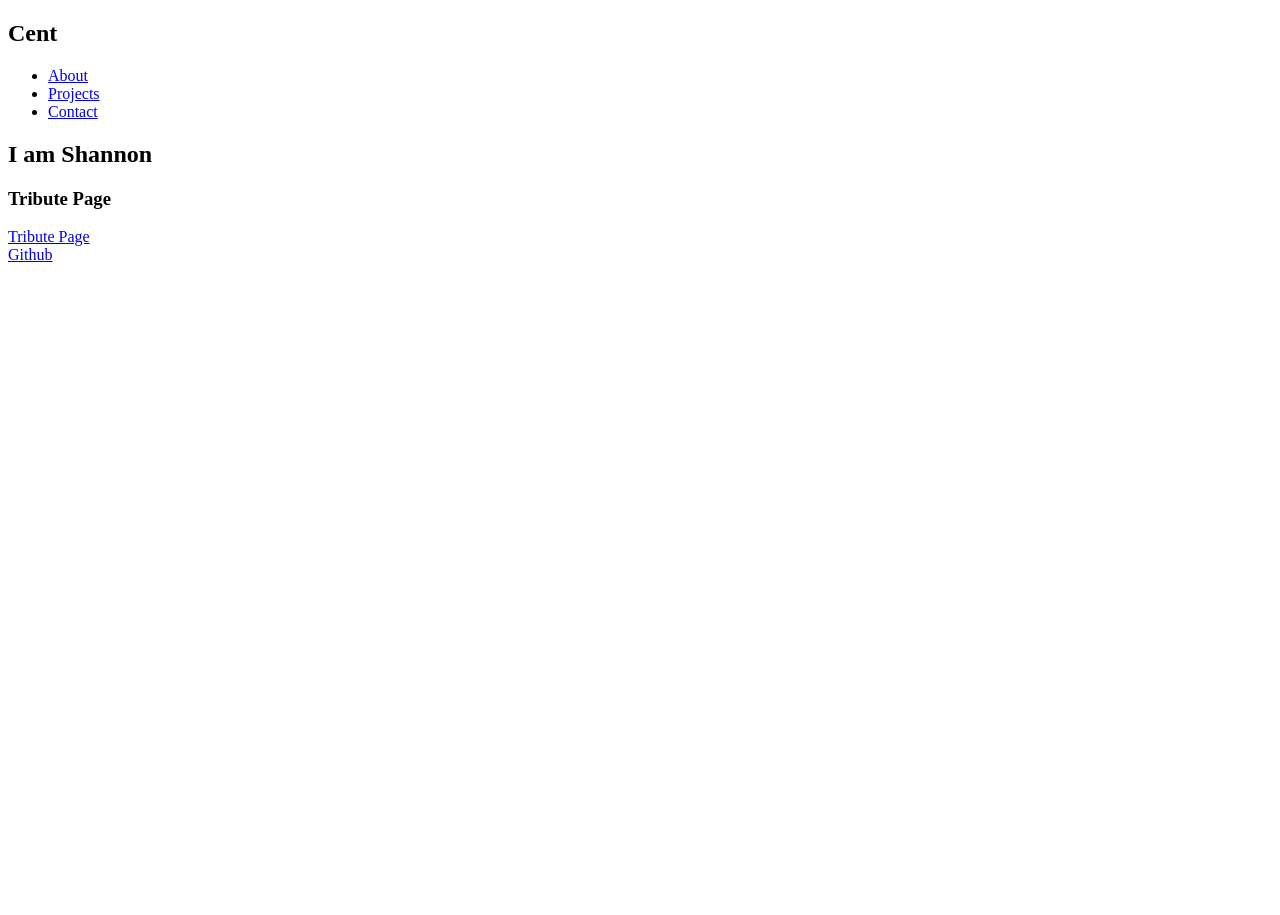
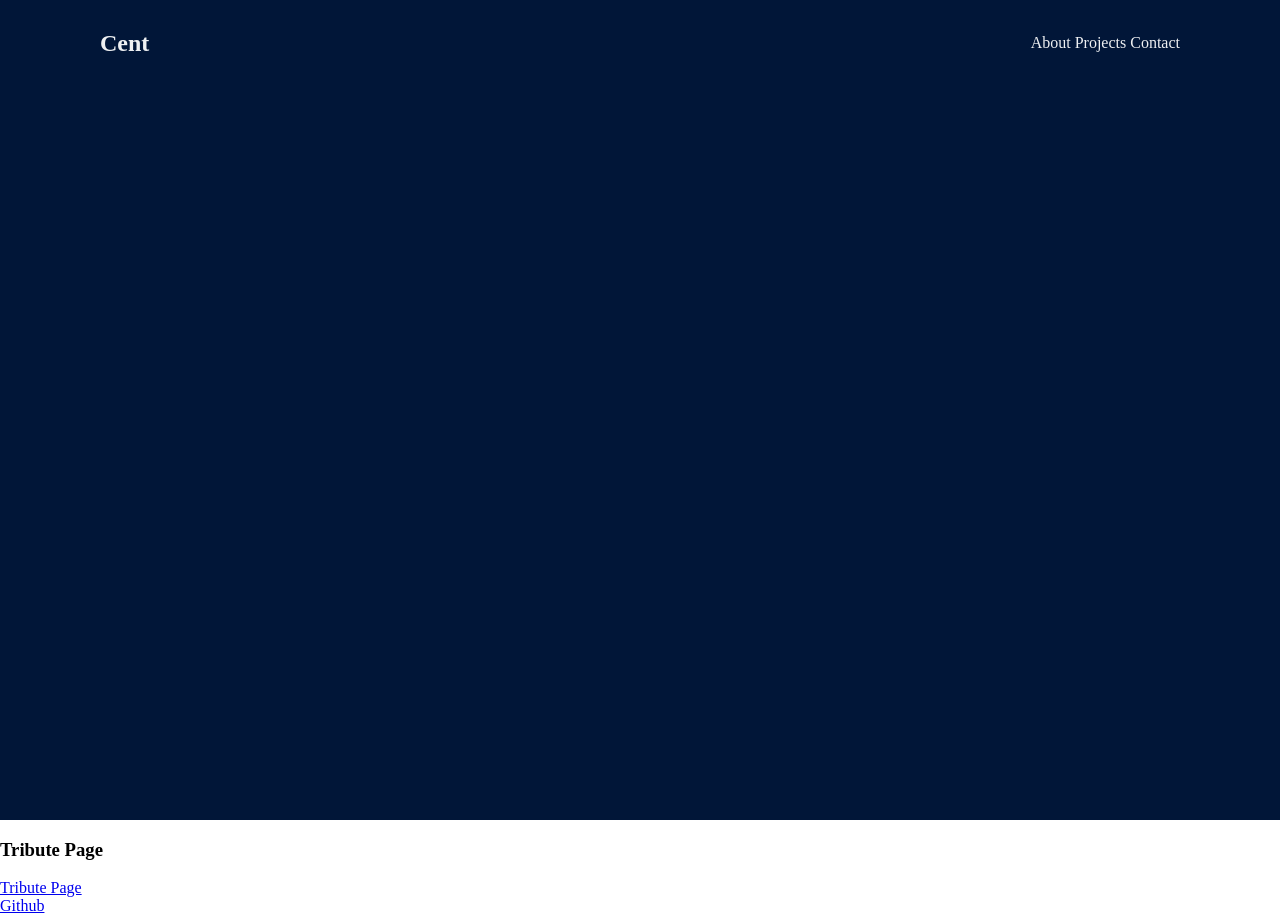
Before and after one commit to centanomics/portfolio-old, a plain HTML site: page index.html in a window 1280 px wide. Before the commit the page ends 800 px from the top, so only its background shows below. Drawn offline with Linux system fonts and the light colour scheme.

Commit message:
finished all but one FCC tests

```diff
--- a/css/main.css
+++ b/css/main.css
@@ -0,0 +1,41 @@
+:root {
+  --dark-text: #141414;
+  --light-text: #eef0f2;
+  --main-color: #011638;
+  --active-color: #eec643;
+  --accent-color: #0d21a1;
+}
+
+body {
+  margin: 0;
+}
+
+#navbar {
+  position: fixed;
+  top: 0;
+  left: 0;
+  right: 0;
+
+  color: var(--light-text);
+  background-color: var(--main-color);
+  display: flex;
+  justify-content: space-between;
+  padding: 10px 100px;
+  align-items: center;
+}
+
+#navbar li {
+  display: inline-block;
+}
+
+#navbar a {
+  color: var(--light-text);
+  text-decoration: none;
+}
+
+#welcome-section {
+  height: 100vh;
+  margin: 0;
+  padding: 0;
+  background-color: var(--main-color);
+}
--- a/index.html
+++ b/index.html
@@ -13,9 +13,9 @@
     <navbar id="navbar">
       <h2>Cent</h2>
       <ul>
-        <li><a href="welcome-section">About</a></li>
-        <li><a href="projects">Projects</a></li>
-        <li><a href="contact">Contact</a></li>
+        <li><a href="#welcome-section">About</a></li>
+        <li><a href="#projects">Projects</a></li>
+        <li><a href="#contact">Contact</a></li>
       </ul>
     </navbar>
     <section id="welcome-section">
```
